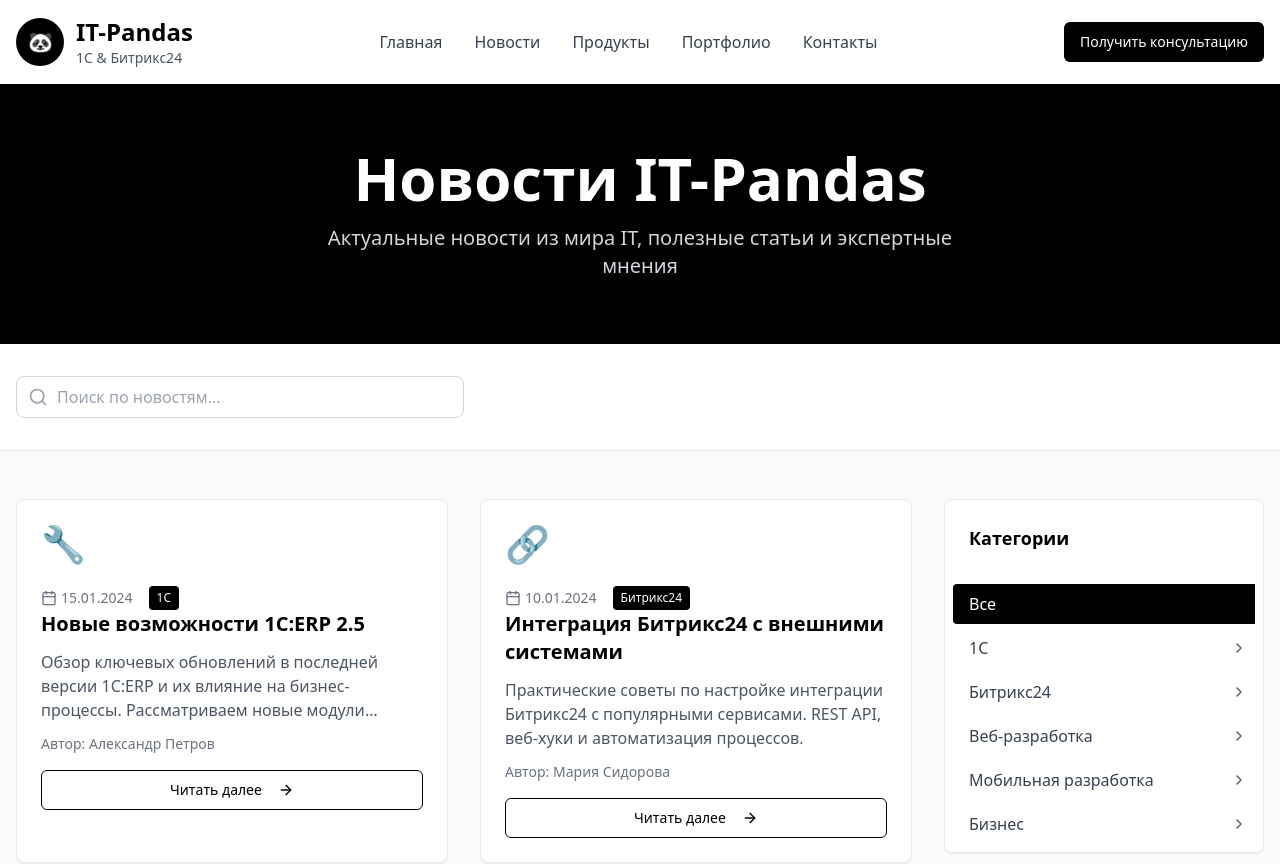
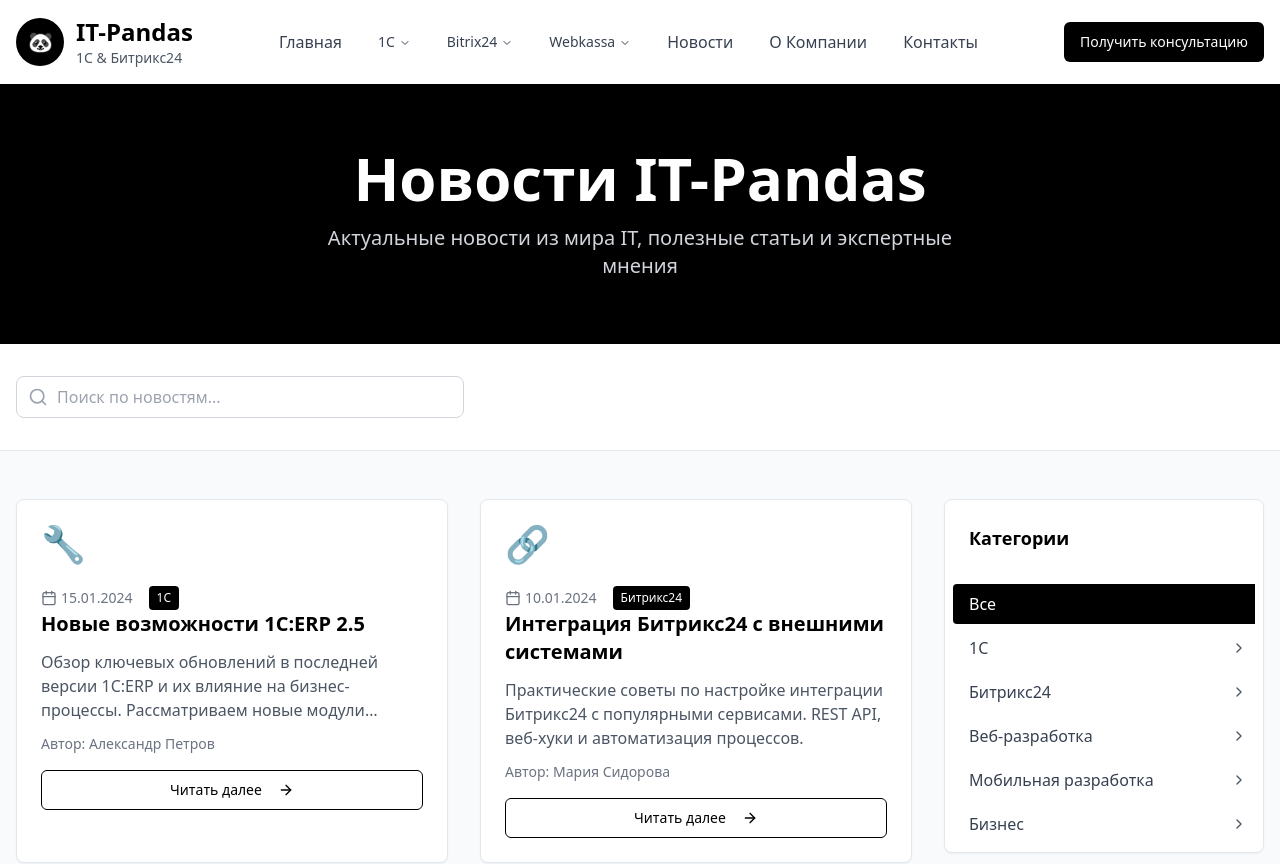
Before and after one commit to itPandas/panda-it-web, a React (Vite) app: page /news in a window 1280 px wide. Shown: the top 864 px of the page. Built offline with nearby package versions, Linux system fonts and the light colour scheme.

Commit message:
Refactor: Add navigation menu with categories
Implement a navigation menu with a hierarchical structure for categories, including "Главная", "1с", "Bitrix24", "Webkassa", "Новости", "О Компании", and "Контакты", with nested subcategories for "1с" and "Bitrix24".

```diff
--- a/src/components/Header.tsx
+++ b/src/components/Header.tsx
@@ -4,6 +4,14 @@ import { Menu, X } from 'lucide-react';
 import { Button } from '@/components/ui/button';
 import { Link } from 'react-router-dom';
 import ConsultationModal from './ConsultationModal';
+import {
+  NavigationMenu,
+  NavigationMenuContent,
+  NavigationMenuItem,
+  NavigationMenuLink,
+  NavigationMenuList,
+  NavigationMenuTrigger,
+} from "@/components/ui/navigation-menu";
 
 const Header = () => {
   const [isMenuOpen, setIsMenuOpen] = useState(false);
@@ -24,23 +32,145 @@ const Header = () => {
           </Link>
 
           {/* Desktop Navigation */}
-          <nav className="hidden lg:flex space-x-8">
-            <Link to="/" className="text-gray-700 hover:text-black transition-colors font-medium">
+          <div className="hidden lg:block">
+            <NavigationMenu>
+              <NavigationMenuList>
+                <NavigationMenuItem>
+                  <Link to="/" className="text-gray-700 hover:text-black transition-colors font-medium px-4 py-2">
                     Главная
                   </Link>
-            <Link to="/news" className="text-gray-700 hover:text-black transition-colors font-medium">
+                </NavigationMenuItem>
+
+                <NavigationMenuItem>
+                  <NavigationMenuTrigger className="text-gray-700 hover:text-black transition-colors font-medium">
+                    1С
+                  </NavigationMenuTrigger>
+                  <NavigationMenuContent>
+                    <div className="p-4 w-48 bg-white">
+                      <NavigationMenuLink asChild>
+                        <Link
+                          to="/product/1c"
+                          className="block px-3 py-2 text-gray-700 hover:text-black hover:bg-gray-50 rounded transition-colors"
+                        >
+                          Программные продукты
+                        </Link>
+                      </NavigationMenuLink>
+                      <NavigationMenuLink asChild>
+                        <a
+                          href="/its"
+                          className="block px-3 py-2 text-gray-700 hover:text-black hover:bg-gray-50 rounded transition-colors"
+                        >
+                          ИТС
+                        </a>
+                      </NavigationMenuLink>
+                      <NavigationMenuLink asChild>
+                        <a
+                          href="/1c-articles"
+                          className="block px-3 py-2 text-gray-700 hover:text-black hover:bg-gray-50 rounded transition-colors"
+                        >
+                          Статьи
+                        </a>
+                      </NavigationMenuLink>
+                      <NavigationMenuLink asChild>
+                        <a
+                          href="/integrations"
+                          className="block px-3 py-2 text-gray-700 hover:text-black hover:bg-gray-50 rounded transition-colors"
+                        >
+                          Интеграции
+                        </a>
+                      </NavigationMenuLink>
+                    </div>
+                  </NavigationMenuContent>
+                </NavigationMenuItem>
+
+                <NavigationMenuItem>
+                  <NavigationMenuTrigger className="text-gray-700 hover:text-black transition-colors font-medium">
+                    Bitrix24
+                  </NavigationMenuTrigger>
+                  <NavigationMenuContent>
+                    <div className="p-4 w-48 bg-white">
+                      <NavigationMenuLink asChild>
+                        <a
+                          href="/bitrix24-overview"
+                          className="block px-3 py-2 text-gray-700 hover:text-black hover:bg-gray-50 rounded transition-colors"
+                        >
+                          Обзор функций
+                        </a>
+                      </NavigationMenuLink>
+                      <NavigationMenuLink asChild>
+                        <a
+                          href="/bitrix24-news"
+                          className="block px-3 py-2 text-gray-700 hover:text-black hover:bg-gray-50 rounded transition-colors"
+                        >
+                          Новости
+                        </a>
+                      </NavigationMenuLink>
+                      <NavigationMenuLink asChild>
+                        <a
+                          href="/bitrix24-articles"
+                          className="block px-3 py-2 text-gray-700 hover:text-black hover:bg-gray-50 rounded transition-colors"
+                        >
+                          Статьи
+                        </a>
+                      </NavigationMenuLink>
+                      <NavigationMenuLink asChild>
+                        <a
+                          href="/bitrix24-guide"
+                          className="block px-3 py-2 text-gray-700 hover:text-black hover:bg-gray-50 rounded transition-colors"
+                        >
+                          Справочник
+                        </a>
+                      </NavigationMenuLink>
+                    </div>
+                  </NavigationMenuContent>
+                </NavigationMenuItem>
+
+                <NavigationMenuItem>
+                  <NavigationMenuTrigger className="text-gray-700 hover:text-black transition-colors font-medium">
+                    Webkassa
+                  </NavigationMenuTrigger>
+                  <NavigationMenuContent>
+                    <div className="p-4 w-48 bg-white">
+                      <NavigationMenuLink asChild>
+                        <a
+                          href="/webkassa-overview"
+                          className="block px-3 py-2 text-gray-700 hover:text-black hover:bg-gray-50 rounded transition-colors"
+                        >
+                          Обзор функций
+                        </a>
+                      </NavigationMenuLink>
+                      <NavigationMenuLink asChild>
+                        <a
+                          href="/webkassa-news"
+                          className="block px-3 py-2 text-gray-700 hover:text-black hover:bg-gray-50 rounded transition-colors"
+                        >
+                          Новости
+                        </a>
+                      </NavigationMenuLink>
+                    </div>
+                  </NavigationMenuContent>
+                </NavigationMenuItem>
+
+                <NavigationMenuItem>
+                  <Link to="/news" className="text-gray-700 hover:text-black transition-colors font-medium px-4 py-2">
                     Новости
                   </Link>
-            <Link to="/product/1c" className="text-gray-700 hover:text-black transition-colors font-medium">
-              Продукты
-            </Link>
-            <a href="/portfolio" className="text-gray-700 hover:text-black transition-colors font-medium">
-              Портфолио
+                </NavigationMenuItem>
+
+                <NavigationMenuItem>
+                  <a href="/about" className="text-gray-700 hover:text-black transition-colors font-medium px-4 py-2">
+                    О Компании
                   </a>
-            <a href="/contact" className="text-gray-700 hover:text-black transition-colors font-medium">
+                </NavigationMenuItem>
+
+                <NavigationMenuItem>
+                  <a href="/contact" className="text-gray-700 hover:text-black transition-colors font-medium px-4 py-2">
                     Контакты
                   </a>
-          </nav>
+                </NavigationMenuItem>
+              </NavigationMenuList>
+            </NavigationMenu>
+          </div>
 
           {/* CTA Button */}
           <div className="hidden lg:block">
@@ -67,14 +197,56 @@ const Header = () => {
               <Link to="/" className="text-gray-700 hover:text-black transition-colors font-medium">
                 Главная
               </Link>
+              <div className="space-y-2">
+                <div className="font-medium text-gray-900">1С</div>
+                <div className="ml-4 space-y-1">
+                  <Link to="/product/1c" className="block text-gray-700 hover:text-black transition-colors">
+                    Программные продукты
+                  </Link>
+                  <a href="/its" className="block text-gray-700 hover:text-black transition-colors">
+                    ИТС
+                  </a>
+                  <a href="/1c-articles" className="block text-gray-700 hover:text-black transition-colors">
+                    Статьи
+                  </a>
+                  <a href="/integrations" className="block text-gray-700 hover:text-black transition-colors">
+                    Интеграции
+                  </a>
+                </div>
+              </div>
+              <div className="space-y-2">
+                <div className="font-medium text-gray-900">Bitrix24</div>
+                <div className="ml-4 space-y-1">
+                  <a href="/bitrix24-overview" className="block text-gray-700 hover:text-black transition-colors">
+                    Обзор функций
+                  </a>
+                  <a href="/bitrix24-news" className="block text-gray-700 hover:text-black transition-colors">
+                    Новости
+                  </a>
+                  <a href="/bitrix24-articles" className="block text-gray-700 hover:text-black transition-colors">
+                    Статьи
+                  </a>
+                  <a href="/bitrix24-guide" className="block text-gray-700 hover:text-black transition-colors">
+                    Справочник
+                  </a>
+                </div>
+              </div>
+              <div className="space-y-2">
+                <div className="font-medium text-gray-900">Webkassa</div>
+                <div className="ml-4 space-y-1">
+                  <a href="/webkassa-overview" className="block text-gray-700 hover:text-black transition-colors">
+                    Обзор функций
+                  </a>
+                  <a href="/webkassa-news" className="block text-gray-700 hover:text-black transition-colors">
+                    Новости
+                  </a>
+                </div>
+              </div>
               <Link to="/news" className="text-gray-700 hover:text-black transition-colors font-medium">
                 Новости
               </Link>
-              <Link to="/product/1c" className="text-gray-700 hover:text-black transition-colors font-medium">
-                Продукты
-              </Link>
-              <a href="/portfolio" className="text-gray-700 hover:text-black transition-colors font-medium">
-                Портфолио
+              <a href="/about" className="text-gray-700 hover:text-black transition-colors font-medium">
+                О Компании
               </a>
               <a href="/contact" className="text-gray-700 hover:text-black transition-colors font-medium">
                 Контакты
```
Lines whose indentation alone changed are shown as unchanged.
